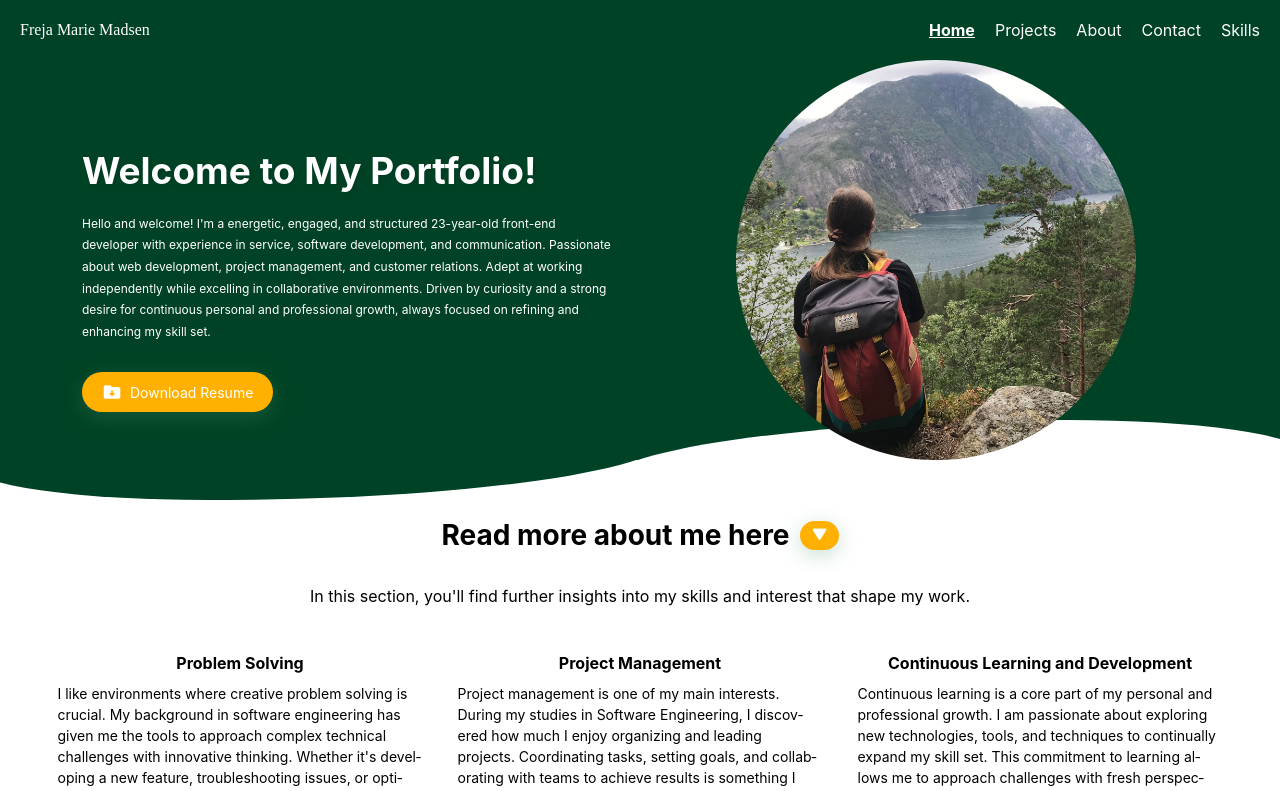
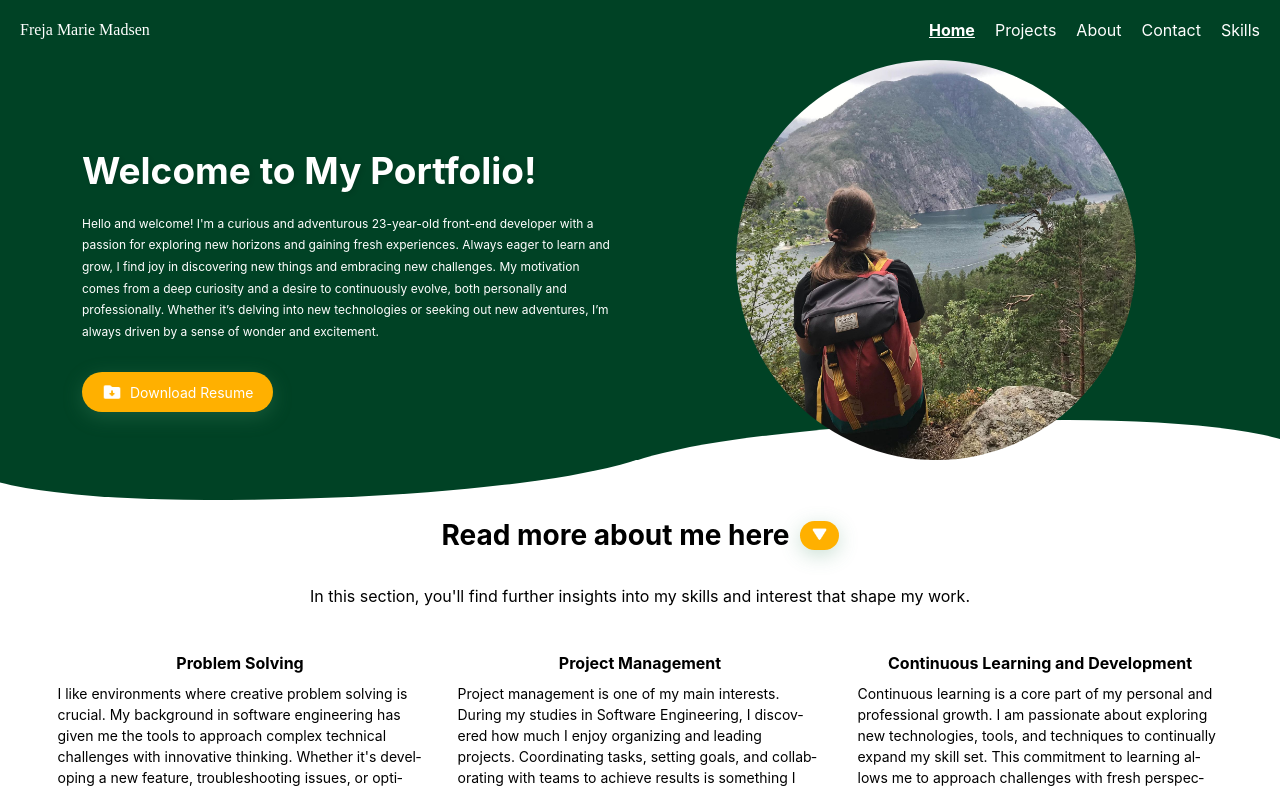
Before and after one commit to frmad/FrejaMadsen, a React (Create React App) app: page /#/ in a window 1280 px wide. Shown: the top 791 px of the page. Built offline with nearby package versions, Linux system fonts and the light colour scheme.

Commit message:
fix home intro text

```diff
--- a/src/routes/Home.js
+++ b/src/routes/Home.js
@@ -34,13 +34,14 @@ function Home() {
                     <div className="text-content">
                         <h2 className="homeTitle">Welcome to My Portfolio!</h2>
                         <p className="intro-text">
-                            Hello and welcome! I'm a energetic, engaged, and structured 23-year-old front-end
+                            {/*Hello and welcome! I'm a energetic, engaged, and structured 23-year-old front-end
                             developer with experience in service, software development,
                             and communication. Passionate about web development, project management,
                             and customer relations. Adept at working independently while excelling in collaborative
                             environments. Driven by curiosity and a strong desire for continuous
                             personal and professional growth, always focused on refining and enhancing
-                            my skill set.
+                            my skill set.*/}
+                            Hello and welcome! I'm a curious and adventurous 23-year-old front-end developer with a passion for exploring new horizons and gaining fresh experiences. Always eager to learn and grow, I find joy in discovering new things and embracing new challenges. My motivation comes from a deep curiosity and a desire to continuously evolve, both personally and professionally. Whether it’s delving into new technologies or seeking out new adventures, I’m always driven by a sense of wonder and excitement.
                         </p>
 
                         <a href={resume} download="Freja-resume" className="resume-link">
```
